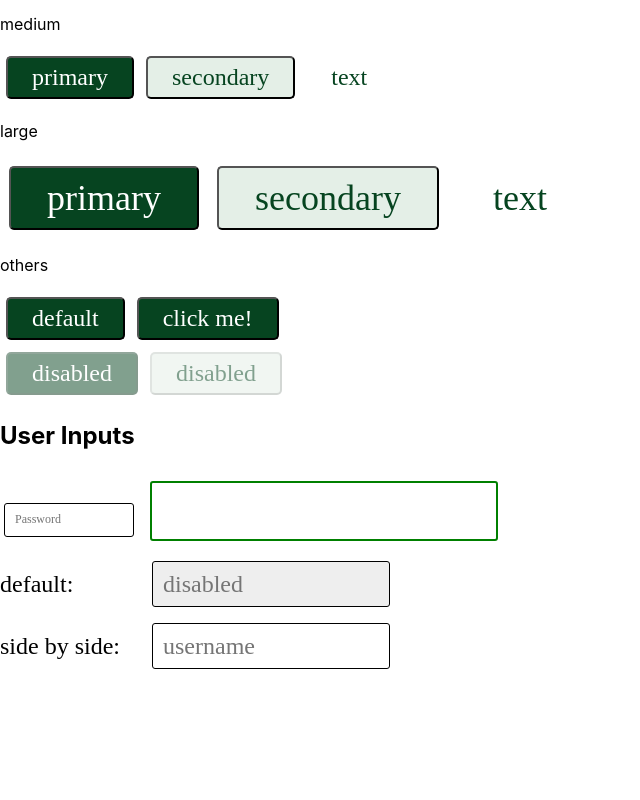
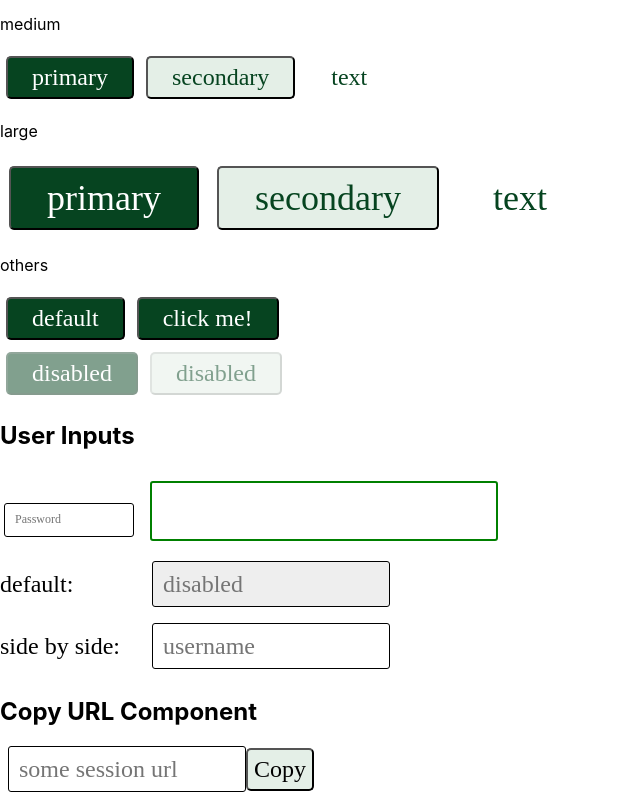
Before and after one commit to acchiang/cpsc-455-project, a React (Create React App) app: page / in a window 1280 px wide. Shown: the part 321-1121 px from the top of the page, without its empty margins (0-640 px from the left). Before the commit the page ends 998 px from the top, so only its background shows below. Built offline with nearby package versions, Linux system fonts and the light colour scheme.

Commit message:
dev: styling for copy url component and copying the text in box to keyboard

```diff
--- /dev/null
+++ b/src/components/CopyURL.js
@@ -0,0 +1,82 @@
+import styled from "styled-components";
+import { transitionCss } from "../styles/styleUtils";
+import Input from "./Input";
+
+const ButtonStyle = styled.button`
+  background: ${(p) => (p.theme.colors.secondary)};
+  color: ${(p) => (p.theme.colors.text)};
+  opacity: ${p => p.disabled ? "0.5" : "1"};
+  cursor: ${p => p.disabled ? "not-allowed" : "auto"};
+  font-size: ${(p) => p.size ? p.theme.fontSizes[p.size] : p.theme.fontSizes.default};
+  font-family: ${(p) => p.theme.fonts};
+  font-weight: ${(p) => p.theme.fontWeight};
+  border: ${(p) => p.type === "text" ? "none" : "default"};
+  border-radius: 5px;
+  padding: 0.25em 0.25em;
+  ${transitionCss}
+  :hover {
+    opacity: 0.65;
+  }
+`;
+
+const inputSize = {
+    medium: 24,
+    large: 36,
+    default: 24,
+  };
+
+const InputBox = styled.input`
+  width: ${(p) => (inputSize[`${p.size}`] ?? inputSize["default"]) * 9}px;
+  height: ${(p) => inputSize[`${p.size}`] ?? inputSize["default"]}px;
+  font-size: ${(p) => inputSize[`${p.size}`] ?? inputSize["default"]}px;
+  font-family: ${(p) => p.theme.fonts};
+  font-weight: ${(p) => p.theme.fontWeight};
+  color: ${(p) => p.fontColor ?? "black"};
+  cursor: ${(p) => (p.disabled ? "not-allowed" : "text")};
+  padding: 10px;
+  border: ${(p) => p.border ?? "1px solid black"};
+  border-radius: 3px;
+
+  :placeholder{
+    color: ${(p) => p.placeholderColor ?? "black"}
+  }
+  :disabled {
+    background: #EEEEEE;
+  }
+`;
+
+const Label = styled.label`
+  display: inline-block;
+  font-size: ${(p) => inputSize[`${p.size}`] ?? inputSize["default"]}px;
+  font-family: ${(p) => p.theme.fonts};
+  font-weight: ${(p) => p.theme.fontWeight};
+  min-width: ${(p) => (inputSize[`${p.size}`] ?? inputSize["default"]) * 6}px;
+  max-width: ${(p) => (inputSize[`${p.size}`] ?? inputSize["default"]) * 6}px;
+  text-align: left;
+`;
+
+const CopyUrlStyle = styled.div`
+  margin: 8px;
+`;
+
+const CopyURL = ({ size, type, label, disabled, onClick, placeholder }) => (
+    <>
+    <CopyUrlStyle>
+        {label && <Label size={size}>{label}:</Label>}
+        <InputBox
+        size={size}
+        name={label ?? placeholder}
+        placeholder={placeholder}
+        />
+        <ButtonStyle
+            size={size}
+            type={type}
+            disabled={disabled}
+            onClick={() =>  navigator.clipboard.writeText(placeholder)}>
+        Copy
+        </ButtonStyle>
+    </CopyUrlStyle>
+    </>
+);
+
+export default CopyURL;
--- a/src/pages/Charcuterie.js
+++ b/src/pages/Charcuterie.js
@@ -2,6 +2,7 @@ import Theme from 'styles/Theme'
 import TextIcon from 'components/TextIcon'
 import Button from 'components/Button'
 import Input from "components/Input";
+import CopyURL from 'components/CopyURL';
 
 function Charcuterie({ children }) {
   return (
@@ -42,6 +43,10 @@ function Charcuterie({ children }) {
       />
       <br />
       <Input size={"medium"} label={"side by side"} placeholder={"username"} />
+      <h2>Copy URL Component</h2>
+      <CopyURL
+        size={"medium"}
+        placeholder={"some session url"}/>
     </Theme>
   );
 }
```
